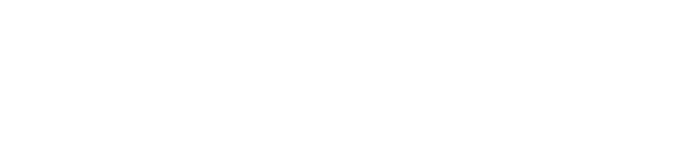
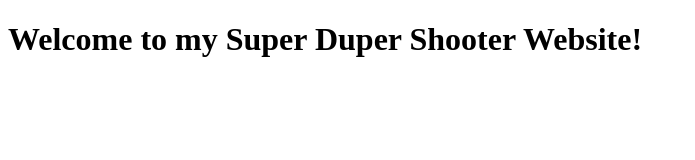
Before and after one commit to hugosylva/my-super-website, a plain HTML site: page index.html in a window 1280 px wide. Shown: the whole page, without its empty margins (0-695 px from the left). Drawn offline with Linux system fonts and the light colour scheme.

Commit message:
Added Title and h1 to index

```diff
--- a/index.html
+++ b/index.html
@@ -2,9 +2,9 @@
 <html>
 <head>
   <meta charset="UTF-8">
-  <title>title</title>
+  <title>MY SUPER WEBSITE</title>
 </head>
 <body>
-
+<h1>Welcome to my Super Duper Shooter Website!</h1>
 </body>
 </html>
```
